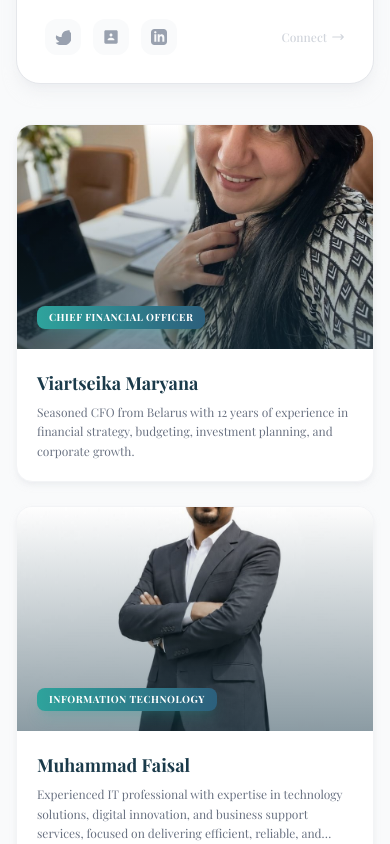
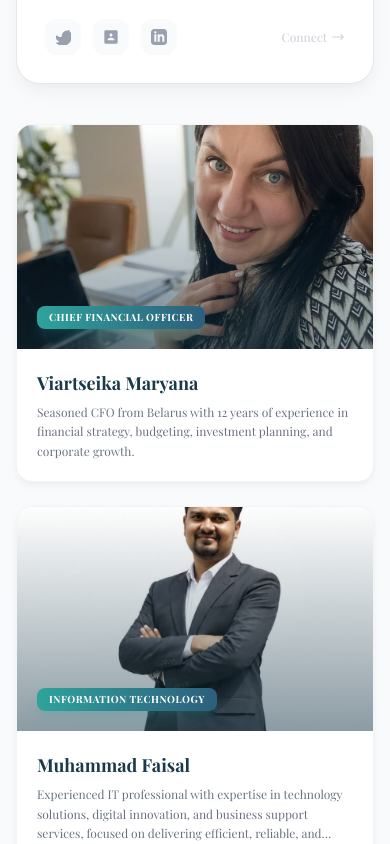
Before and after one commit to graphicsfaisal90-max/venturis-holdings, a React (Vite) app: page /about in a window 390 px wide. Shown: the part 8080-8924 px from the top of the page. Built offline with nearby package versions, Linux system fonts and the light colour scheme; no server answers; a web font is replaced by a local one.

Commit message:
Adjust row 2 card image position to show faces on mobile

```diff
--- a/src/pages/About.jsx
+++ b/src/pages/About.jsx
@@ -449,7 +449,7 @@ export default function About() {
                     <img
                       src={member.image}
                       alt={member.name}
-                      className="w-full h-full object-cover transition-all duration-700 ease-out group-hover:scale-105"
+                      className="w-full h-full object-[center_30%] object-cover transition-all duration-700 ease-out group-hover:scale-105"
                     />
                     <div className="absolute inset-0 bg-gradient-to-t from-brand-dark/50 to-transparent" />
                     <div className="absolute bottom-0 left-0 right-0 p-5">
```
